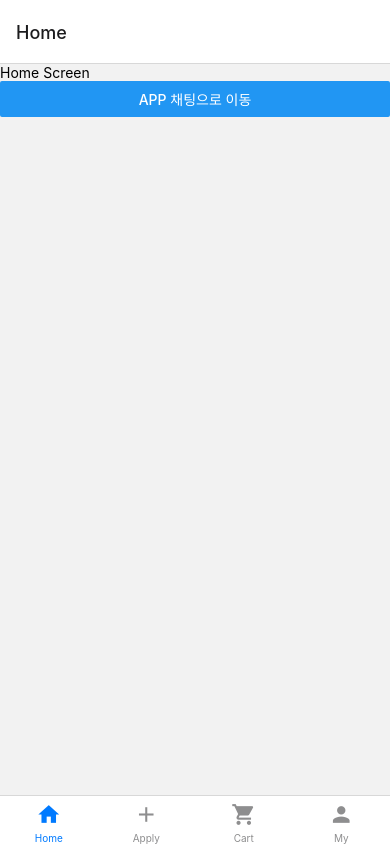
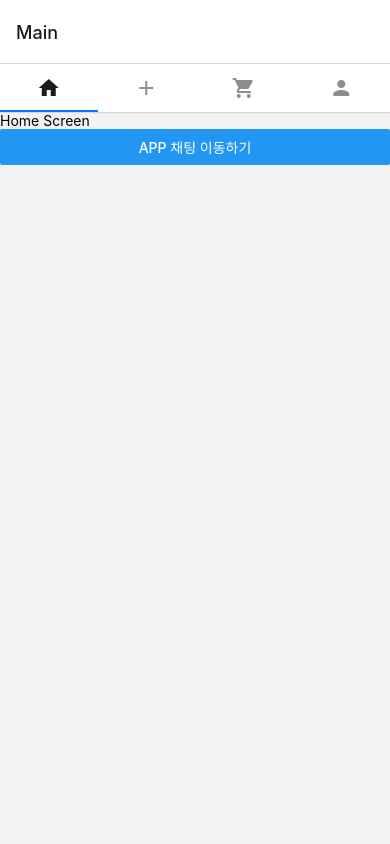
Before and after one commit to LNSol/react-native-tutorial, a React Native app: screen /Home in a window 390 px wide. Built offline with nearby package versions, Linux system fonts and the light colour scheme.

Commit message:
Meterial Top Tab 기본 사용법

```diff
--- a/App.tsx
+++ b/App.tsx
@@ -8,18 +8,13 @@ export type StackScreenParamList = {
   Main: undefined;
   Chat: undefined;
 };
+
 const Stack = createStackNavigator<StackScreenParamList>();
 
 const App = () => (
   <NavigationContainer>
-    <Stack.Navigator>
-      <Stack.Screen
-        name="Main"
-        component={MainScreen}
-        options={{
-          headerShown: false,
-        }}
-      />
+    <Stack.Navigator initialRouteName="Main">
+      <Stack.Screen name="Main" component={MainScreen} />
       <Stack.Screen name="Chat" component={ChatScreen} />
     </Stack.Navigator>
   </NavigationContainer>
--- a/package.json
+++ b/package.json
@@ -12,15 +12,18 @@
   "dependencies": {
     "@react-navigation/bottom-tabs": "^6.5.7",
     "@react-navigation/drawer": "^6.6.2",
+    "@react-navigation/material-top-tabs": "^6.6.2",
     "@react-navigation/native": "^6.1.6",
     "@react-navigation/native-stack": "^6.9.12",
     "@react-navigation/stack": "^6.3.16",
     "react": "18.2.0",
     "react-native": "0.71.8",
     "react-native-gesture-handler": "^2.10.1",
+    "react-native-pager-view": "^6.2.0",
     "react-native-reanimated": "^3.1.0",
     "react-native-safe-area-context": "^4.5.3",
     "react-native-screens": "^3.20.0",
+    "react-native-tab-view": "^3.5.1",
     "react-native-vector-icons": "^9.2.0"
   },
   "devDependencies": {
--- a/screens/MainScreen.tsx
+++ b/screens/MainScreen.tsx
@@ -1,57 +1,57 @@
 import React from 'react';
-import {View, Text, Button} from 'react-native';
+import {CompositeScreenProps} from '@react-navigation/native';
+import {
+  MaterialTopTabScreenProps,
+  createMaterialTopTabNavigator,
+} from '@react-navigation/material-top-tabs';
 import {StackScreenProps} from '@react-navigation/stack';
-import {
-  createBottomTabNavigator,
-  BottomTabScreenProps,
-} from '@react-navigation/bottom-tabs';
 import Icon from 'react-native-vector-icons/MaterialIcons';
-import {CompositeScreenProps} from '@react-navigation/native';
+import {Button, Text, View} from 'react-native';
 import {StackScreenParamList} from '../App';
 
-type TabScreenParamList = {
+type TopTabScreenParamList = {
   Home: undefined;
   Apply: undefined;
   Cart: undefined;
   My: undefined;
 };
-
 type HomeScreenProps = CompositeScreenProps<
-  BottomTabScreenProps<TabScreenParamList, 'Home'>,
+  MaterialTopTabScreenProps<TopTabScreenParamList, 'Home'>,
   StackScreenProps<StackScreenParamList>
 >;
+type IconProps = {color: string};
 
-const Tab = createBottomTabNavigator<TabScreenParamList>();
+const Tab = createMaterialTopTabNavigator<TopTabScreenParamList>();
 
 const HomeScreen = ({navigation}: HomeScreenProps) => (
   <View>
     <Text>Home Screen</Text>
-    <Button title="App 채팅으로 이동" onPress={() => navigation.push('Chat')} />
+    <Button title="App 채팅 이동하기" onPress={() => navigation.push('Chat')} />
   </View>
 );
 const ApplyScreen = () => <Text>Apply Screen</Text>;
 const CartScreen = () => <Text>Cart Screen</Text>;
 const MyScreen = () => <Text>My Screen</Text>;
 
-type IconProps = {
-  color: string;
-  size: number;
-};
-const HomeIcon = ({color, size}: IconProps) => (
-  <Icon name="home" color={color} size={size} />
+const HomeIcon = ({color}: IconProps) => (
+  <Icon name="home" color={color} size={24} />
 );
-const ApplyIcon = ({color, size}: IconProps) => (
-  <Icon name="add" color={color} size={size} />
+const ApplyIcon = ({color}: IconProps) => (
+  <Icon name="add" color={color} size={24} />
 );
-const CartIcon = ({color, size}: IconProps) => (
-  <Icon name="shopping-cart" color={color} size={size} />
+const CartIcon = ({color}: IconProps) => (
+  <Icon name="shopping-cart" color={color} size={24} />
 );
-const MyIcon = ({color, size}: IconProps) => (
-  <Icon name="person" color={color} size={size} />
+const MyIcon = ({color}: IconProps) => (
+  <Icon name="person" color={color} size={24} />
 );
 
 const MainScreen = () => (
-  <Tab.Navigator>
+  <Tab.Navigator
+    initialRouteName="Home"
+    screenOptions={{
+      tabBarShowLabel: false,
+    }}>
     <Tab.Screen
       name="Home"
       component={HomeScreen}
```
Also changed, not shown: 2 other files (tests, documents, lock files or other folders).
